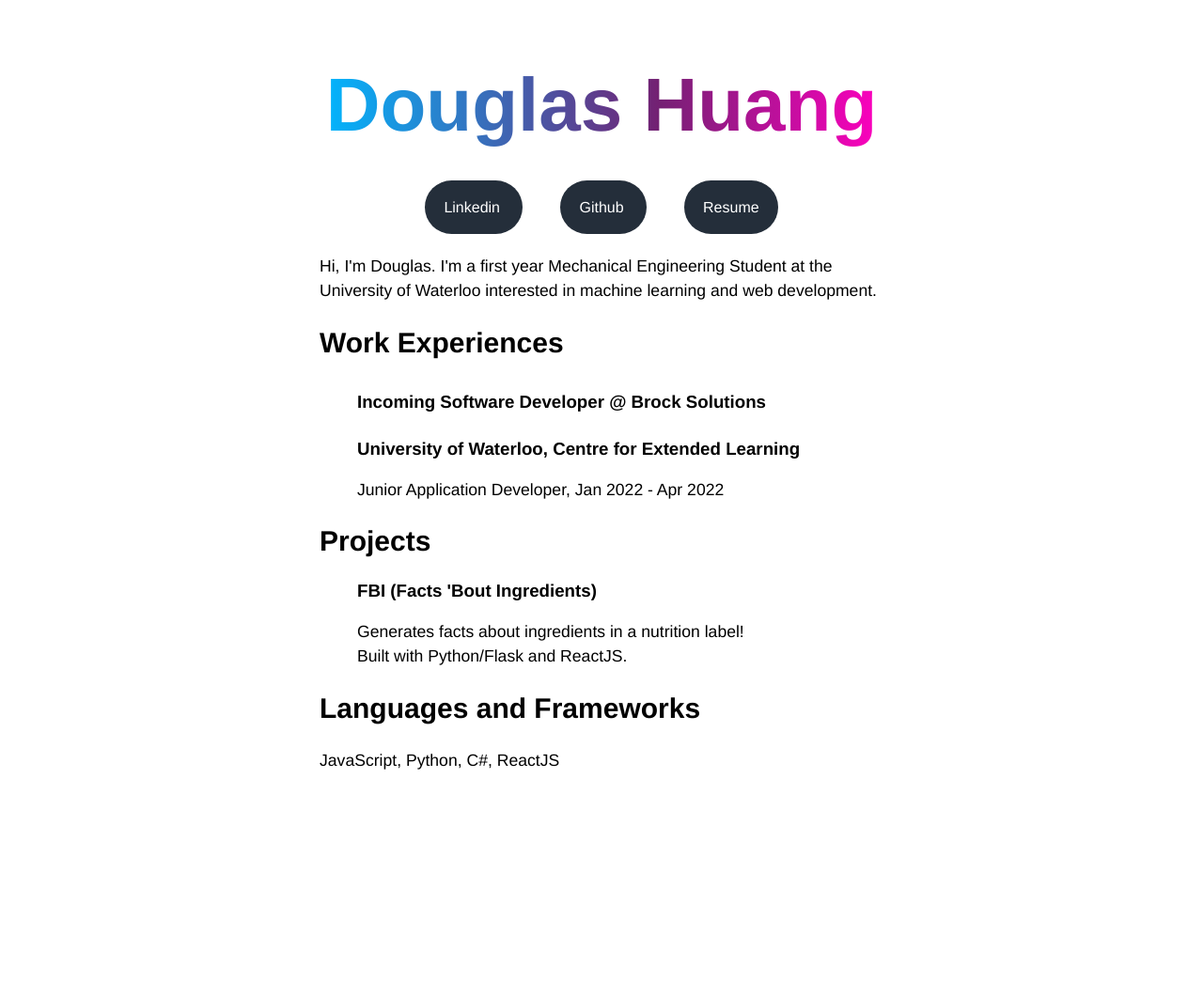
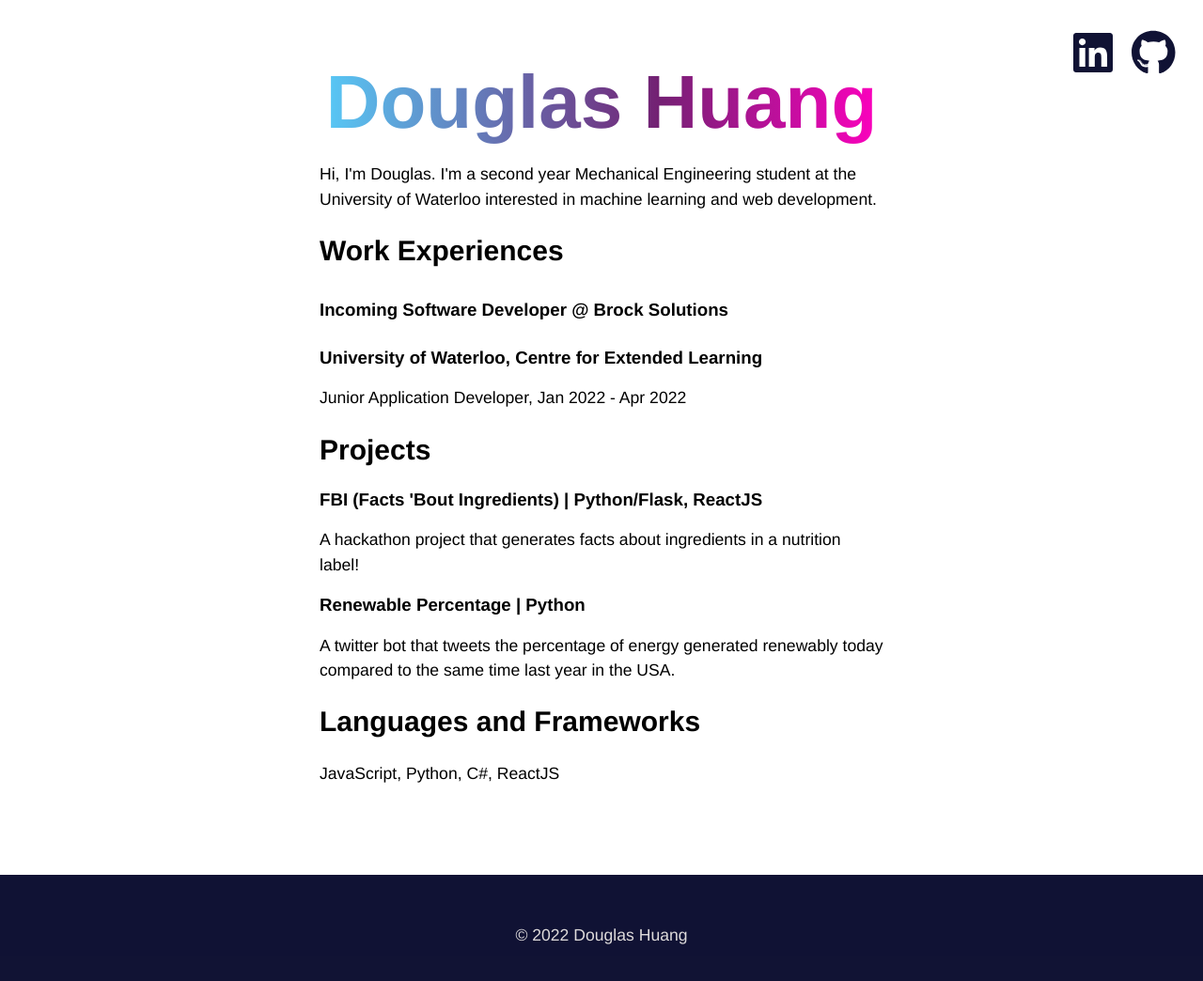
Before and after one commit to douglashuangg/DouglasPersonalWebsite, a React (Create React App) app: page / in a window 1280 px wide. Shown: the top 1044 px of the page at 94% size. Before the commit the page ends 852 px from the top, so only its background shows below. Built offline with nearby package versions, Linux system fonts and the light colour scheme.

Commit message:
fixed logo

```diff
--- a/package.json
+++ b/package.json
@@ -4,6 +4,11 @@
   "version": "0.1.0",
   "private": true,
   "dependencies": {
+    "@fortawesome/fontawesome-svg-core": "^6.1.2",
+    "@fortawesome/free-brands-svg-icons": "^6.1.2",
+    "@fortawesome/free-regular-svg-icons": "^6.1.2",
+    "@fortawesome/free-solid-svg-icons": "^6.1.2",
+    "@fortawesome/react-fontawesome": "^0.2.0",
     "@testing-library/jest-dom": "^5.16.2",
     "@testing-library/react": "^12.1.2",
     "@testing-library/user-event": "^13.5.0",
--- a/public/index.html
+++ b/public/index.html
@@ -24,7 +24,7 @@
       work correctly both with client-side routing and a non-root public URL.
       Learn how to configure a non-root public URL by running `npm run build`.
     -->
-    <title>React App</title>
+    <title>Douglas Huang</title>
   </head>
   <body>
     <noscript>You need to enable JavaScript to run this app.</noscript>
--- a/src/App.js
+++ b/src/App.js
@@ -3,13 +3,19 @@ import Projects from "./Components/Projects.js";
 import Introduction from "./Components/Introduction.js";
 import './index.css'
 import Skills from "./Components/Skills.js";
+import Footer from "./Components/Footer.js";
+import Links from "./Components/Links.js";
 
 function App() {
   return (
     <div className="App">
-      <Introduction />
-      <Projects />
-      <Skills />
+      <Links />
+      <div className="mainBody">
+        <Introduction />
+        <Projects />
+        <Skills />
+      </div>
+      <Footer />
     </div>
   );
 }
--- /dev/null
+++ b/src/Components/Footer.js
@@ -0,0 +1,13 @@
+import React from 'react'
+
+function Footer() {
+  return (
+    <>
+        <div className="footerz">
+          <p>© 2022 Douglas Huang</p>
+        </div>
+    </>
+  )
+}
+
+export default Footer
--- a/src/Components/Introduction.js
+++ b/src/Components/Introduction.js
@@ -8,13 +8,7 @@ function Introduction() {
       <img src={`${process.env.PUBLIC_URL}/images/dp.jpg`} id="douglas" alt="Douglas Huang"/>
       */}
       <h1 className="mainHeader" style={{fontSize: "80px"}}>Douglas Huang</h1>
-      <div style={{textAlign: "center"}}>
-        <a href="https://www.linkedin.com/in/douglas-huang-b8b521209/" className="buttonMain">Linkedin </a>
-        <a href="https://github.com/douglashuangg" className="buttonMain">Github </a>
-        <a href="" className="buttonMain" >Resume</a>
-      </div>
-      <p style={{margin: "40px 0 0 0"}}>Hi, I'm Douglas. I'm a first year Mechanical Engineering Student at the University of Waterloo interested in machine learning and web development.</p>
-
+      <p>Hi, I'm Douglas. I'm a second year Mechanical Engineering student at the University of Waterloo interested in machine learning and web development.</p>
   </div>
   )
 }
--- /dev/null
+++ b/src/Components/Links.js
@@ -0,0 +1,16 @@
+import React from 'react';
+import Button from 'react-bootstrap/Button';
+import { FontAwesomeIcon } from '@fortawesome/react-fontawesome'
+import { faLinkedin, faGithub } from '@fortawesome/free-brands-svg-icons'
+
+function Links() {
+  return (
+    <div>
+      <a href="https://github.com/douglashuangg" target="_blank" className="icons" style={{padding: "30px 30px 0 10px"}}><FontAwesomeIcon icon={faGithub} /> </a>
+      <a href="https://www.linkedin.com/in/douglas-huang-b8b521209/" target="_blank" className="icons"><FontAwesomeIcon icon={faLinkedin} /> </a>
+
+    </div>
+  )
+}
+
+export default Links
--- a/src/Components/Projects.js
+++ b/src/Components/Projects.js
@@ -9,7 +9,6 @@ function Projects() {
                 <h3 class="projectTitle" style={{padding: "10px 0px"}}>
                   Incoming Software Developer @ Brock Solutions
                 </h3>
-
                 <h3 class="projectTitle">
                 University of Waterloo, Centre for Extended Learning
                 </h3>
@@ -21,13 +20,16 @@ function Projects() {
         <h2>Projects</h2>
         <ul>
           <h3>
-            FBI (Facts 'Bout Ingredients)
+            FBI (Facts 'Bout Ingredients) | Python/Flask, ReactJS
           </h3>
           <li>
-            Generates facts about ingredients in a nutrition label!
+            A hackathon project that generates facts about ingredients in a nutrition label!
           </li>
+          <h3>
+            Renewable Percentage | Python
+          </h3>
           <li>
-            Built with Python/Flask and ReactJS.
+            A twitter bot that tweets the percentage of energy generated renewably today compared to the same time last year in the USA.
           </li>
         </ul>
 
--- a/src/index.css
+++ b/src/index.css
@@ -1,9 +1,15 @@
 body {
-    background-color:#ffffff;
+    padding: 0;
+    margin: 0;
+}
+
+
+.mainBody {
     font-family: "Helvetica Neue", Helvetica, sans-serif;
     max-width: 600px;
     margin: 0 auto;
     padding: 1vw;
+
 }
 
 p, li {
@@ -13,6 +19,10 @@ p, li {
 
 li {
     list-style: none;
+}
+
+ul {
+    padding-left: 0;
 }
 
 .projectTitle {
@@ -26,6 +36,8 @@ a{
 h1 {
     font-size: 40px;
     text-align: center;
+    margin-top: 50px;
+    margin-bottom: 0;
 }
 
 h2 {
@@ -45,16 +57,80 @@ h2 {
 }
 
 .buttonMain {
-    -webkit-border-radius: 30px;
+    -webkit-border-radius: 40px;
     background: #242e3a;
     color: #FFF;
     padding: 20px 20px;
-    margin: 20px;
+    margin: 0 20px 0 0;
+    display: inline-flex;
+    justify-content: space-around;
+    width: 10%;
 }
 
+.icons {
+    cursor: pointer;
+    outline: none;
+    font-size: 3em;
+    color: #080a2df6;
+    float: right;
+    padding: 30px 10px;
+}
+
+
 .mainHeader {
-    background-image: linear-gradient(90deg, #00b7ff 0%, #732173 60%, #ff00bf 100%);
+    background-image: linear-gradient(90deg, #57cbf8 0%, #732173 60%, #ff00bf 100%);
     -webkit-text-fill-color: transparent;
     -webkit-background-clip: text;
     font-weight: 790;
 }
+
+.footer {
+    --footer-background: #000000;
+    --footer-text-color: #ffffff;
+    background: var(--footer-background);
+    color: var(--footer-text-color);
+    min-width: 1024px;
+    overflow: hidden;
+    position: relative;
+    z-index: 1;
+    margin: 0rem -3rem -5rem -1rem;
+    max-width: 100%;
+
+  }
+
+  .footers {
+    position: fixed;
+   left: 0;
+   bottom: 0;
+   width: 100%;
+   background-color: red;
+   color: white;
+   text-align: center;
+ }
+
+ .footerz {
+    background:#080a2df6;
+    color:#dedbdb;
+    height: 8em;
+    display: flex;
+    margin: 4em 0 0 0;
+    padding: 0 5em;
+    text-align: center;
+    justify-content: center;
+    align-items: center;
+    font-family: "Helvetica Neue", Helvetica, sans-serif;
+ }
+
+ body::-webkit-scrollbar {
+    width: 12px;               /* width of the entire scrollbar */
+  }
+
+  body::-webkit-scrollbar-track {
+    background: rgb(255, 255, 255);        /* color of the tracking area */
+  }
+
+  body::-webkit-scrollbar-thumb {
+    background-color: #00000035;   /* color of the scroll thumb */
+    border-radius: 20px;       /* roundness of the scroll thumb */
+    border: 3px solid rgb(255, 255, 255);  /* creates padding around scroll thumb */
+  }
```
Also changed, not shown: 2 other files (tests, documents, lock files or other folders).
